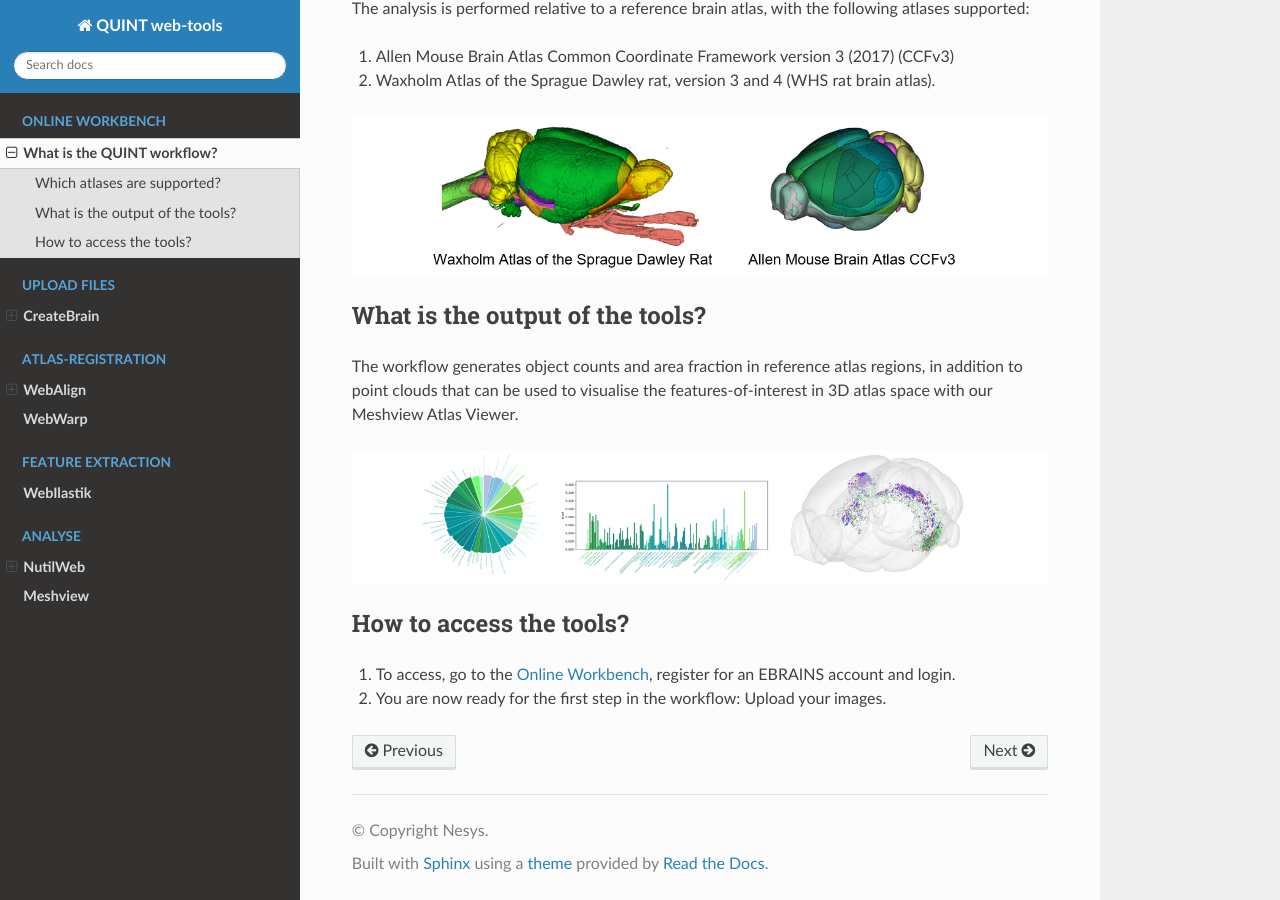
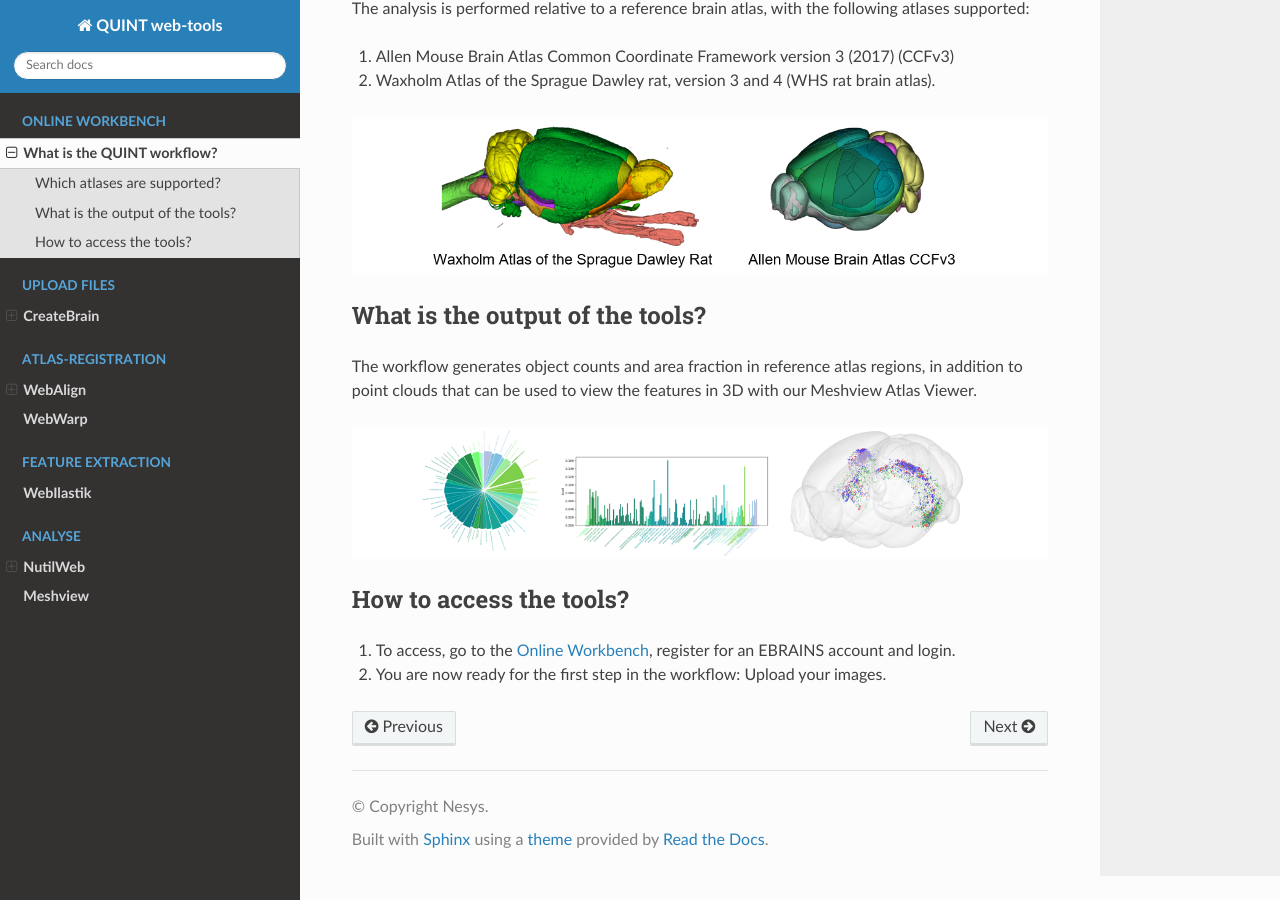
Before and after one commit to Neural-Systems-at-UIO/QUINT_webtools, a Sphinx documentation site: the page built from docs/QUINTintro_new.rst, in a window 1280 px wide and 900 px high, scrolled down 654 px. Built offline with Sphinx 7.4.7 and the Read the Docs theme 2.0.0, drawn with Linux system fonts in a browser that asks for light colours.

Commit message:
Update QUINTintro_new.rst

```diff
--- a/docs/QUINTintro_new.rst
+++ b/docs/QUINTintro_new.rst
@@ -23,7 +23,7 @@ The analysis is performed relative to a reference brain atlas, with the followin
 What is the output of the tools?
 ---------------------------------
 
-The workflow generates object counts and area fraction in reference atlas regions, in addition to point clouds that can be used to visualise the features-of-interest in 3D atlas space with our Meshview Atlas Viewer.
+The workflow generates object counts and area fraction in reference atlas regions, in addition to point clouds that can be used to view the features in 3D with our Meshview Atlas Viewer.
 
 .. image:: images/results.PNG
 
```
